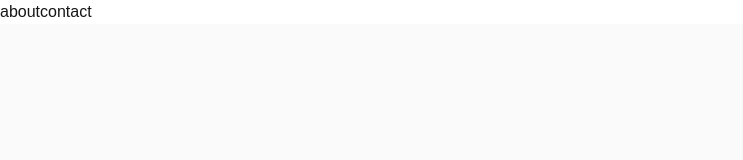
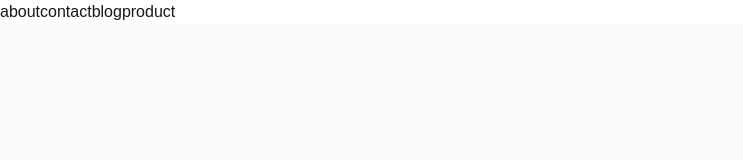
Before and after one commit to Namrata725/next-js-learning, a Next.js app: page / in a window 1280 px wide. Shown: the top 160 px of the page, without its empty margins (0-743 px from the left). Built offline with nearby package versions, Linux system fonts and the light colour scheme.

Commit message:
Active Links

```diff
--- a/src/app/layout.tsx
+++ b/src/app/layout.tsx
@@ -1,36 +1,55 @@
+"use client";
 import type { Metadata } from "next";
 import { Geist, Geist_Mono } from "next/font/google";
 import "./globals.css";
 import Link from "next/link";
 import About from "./(home)/about/page";
 import Contact from "./(home)/contact/page";
+import { title } from "process";
+import { usePathname } from "next/navigation";
 
 // export const metadata: Metadata = {
 //   title: "Create Next App",
 //   description: "Generated by create next app",
 // };
 
-export const metadata: Metadata = {
-  title: {
-    default: "welcome to Next.js",
-    template: "%s |next js",
-    absolute: "",
-  },
+// export const metadata: Metadata = {
+//   title: {
+//     default: "welcome to Next.js",
+//     template: "%s |next js",
+//     absolute: "",
+//   },
 
-  description: "hello",
-};
+//   description: "hello",
+// };
+
+const navigation = [
+  { title: "about", href: "/about" },
+  { title: "contact", href: "/contact" },
+  { title: "blog", href: "/blog" },
+  { title: "product", href: "/products" },
+];
 
 export default function RootLayout({
   children,
 }: Readonly<{
   children: React.ReactNode;
 }>) {
+  const pathname = usePathname();
   return (
     <html lang="en">
       <body>
         <div>
-          <Link href="/about">about</Link>
-          <Link href="/contact">contact</Link>
+          {navigation.map((nav) => {
+            const isActive =
+              pathname === nav.href ||
+              (pathname.startsWith(nav.href) && nav.href !== "/");
+            return (
+              <Link className={isActive ? "to-bue-500" : ""} href={nav.href}>
+                {nav.title}
+              </Link>
+            );
+          })}
         </div>
         {children}
       </body>
```
Also changed, not shown: 1 other file (tests, documents, lock files or other folders).
